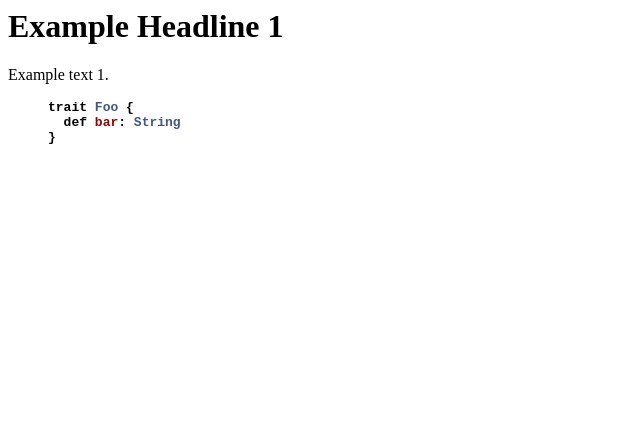
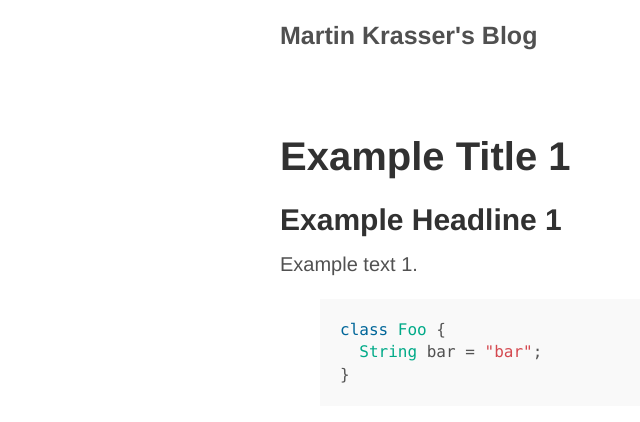
Before and after one commit to krasserm/krasserm.github.io, a Jekyll site: the page built from _posts/2015-01-04-example-1.md, in a window 1280 px wide. Shown: the top 422 px of the page, without its empty margins (0-640 px from the left). Built offline with Jekyll 4.4.1, drawn with Linux system fonts in a browser that asks for light colours.

Commit message:
Modified poole theme

```diff
--- a/_config.yml
+++ b/_config.yml
@@ -0,0 +1,13 @@
+# Permalinks
+permalink:           pretty
+relative_permalinks: true
+
+# Setup
+title:            Martin Krasser's Blog
+tagline:          ""
+url:              http://krasserm.github.io
+paginate:         1
+baseurl:          /
+author:
+  name:           Martin Krasser
+  url:            https://twitter.com/mrt1nz
--- /dev/null
+++ b/_includes/head.html
@@ -0,0 +1,22 @@
+<head>
+  <meta charset="UTF-8">
+  <link href="http://gmpg.org/xfn/11" rel="profile">
+
+  <!-- Enable responsiveness on mobile devices-->
+  <meta name="viewport" content="width=device-width, initial-scale=1.0, maximum-scale=1">
+
+  <title>
+    {% if page.title == "Home" %}
+      {{ site.title }} &middot; {{ site.tagline }}
+    {% else %}
+      {{ page.title }} &middot; {{ site.title }}
+    {% endif %}
+  </title>
+
+  <!-- CSS -->
+  <link rel="stylesheet" href="{{ site.baseurl }}css/poole.css">
+  <link rel="stylesheet" href="{{ site.baseurl }}css/syntax.css">
+
+  <!-- RSS -->
+  <link rel="alternate" type="application/atom+xml" title="{{ site.title }}" href="{{ site.baseurl }}atom.xml">
+</head>
--- a/_layouts/default.html
+++ b/_layouts/default.html
@@ -1,6 +1,25 @@
-<head>
-<link href="/css/syntax.css" rel="stylesheet">
-</head>
-<body>
-{{ content }}
-</body>
+<!DOCTYPE html>
+<html lang="en">
+
+  {% include head.html %}
+
+  <body>
+
+    <div class="container content">
+      <header class="masthead">
+        <h3 class="masthead-title">
+          <a href="{{ site.baseurl }}" title="Home">{{ site.title }}</a>
+          <small>{{ site.tagline }}</small>
+        </h3>
+      </header>
+
+      <main>
+        {{ content }}
+      </main>
+
+      <footer class="footer">
+      </footer>
+    </div>
+
+  </body>
+</html>
--- a/_layouts/post.html
+++ /dev/null
@@ -1,6 +0,0 @@
-<head>
-<link href="/css/syntax.css" rel="stylesheet">
-</head>
-<body>
-{{ content }}
-</body>
--- a/_posts/2015-01-04-example-1.md
+++ b/_posts/2015-01-04-example-1.md
@@ -1,14 +1,16 @@
 ---
 title: Example Title 1
-layout: post
+layout: default
 ---
 
-# Example Headline 1
+# {{ page.title }}
+
+## Example Headline 1
 
 Example text 1.
 
-{% highlight scala %}
-trait Foo {
-  def bar: String
+{% highlight java %}
+class Foo {
+  String bar = "bar";
 }
 {% endhighlight %}
--- /dev/null
+++ b/css/poole.css
@@ -0,0 +1,430 @@
+/*
+ *                        ___
+ *                       /\_ \
+ *  _____     ___     ___\//\ \      __
+ * /\ '__`\  / __`\  / __`\\ \ \   /'__`\
+ * \ \ \_\ \/\ \_\ \/\ \_\ \\_\ \_/\  __/
+ *  \ \ ,__/\ \____/\ \____//\____\ \____\
+ *   \ \ \/  \/___/  \/___/ \/____/\/____/
+ *    \ \_\
+ *     \/_/
+ *
+ * Designed, built, and released under MIT license by @mdo. Learn more at
+ * https://github.com/poole/poole.
+ */
+
+
+/*
+ * Contents
+ *
+ * Body resets
+ * Custom type
+ * Messages
+ * Container
+ * Masthead
+ * Posts and pages
+ * Pagination
+ * Reverse layout
+ * Themes
+ */
+
+
+/*
+ * Body resets
+ *
+ * Update the foundational and global aspects of the page.
+ */
+
+* {
+  -webkit-box-sizing: border-box;
+     -moz-box-sizing: border-box;
+          box-sizing: border-box;
+}
+
+html,
+body {
+  margin: 0;
+  padding: 0;
+}
+
+html {
+  font-family: "Helvetica Neue", Helvetica, Arial, sans-serif;
+  font-size: 16px;
+  line-height: 1.5;
+}
+@media (min-width: 38em) {
+  html {
+    font-size: 20px;
+  }
+}
+
+body {
+  color: #515151;
+  background-color: #fff;
+  -webkit-text-size-adjust: 100%;
+      -ms-text-size-adjust: 100%;
+}
+
+/* No `:visited` state is required by default (browsers will use `a`) */
+a {
+  color: #268bd2;
+  text-decoration: none;
+}
+a strong {
+  color: inherit;
+}
+/* `:focus` is linked to `:hover` for basic accessibility */
+a:hover,
+a:focus {
+  text-decoration: underline;
+}
+
+/* Headings */
+h1, h2, h3, h4, h5, h6 {
+  margin-bottom: .5rem;
+  font-weight: bold;
+  line-height: 1.25;
+  color: #313131;
+  text-rendering: optimizeLegibility;
+}
+h1 {
+  font-size: 2rem;
+}
+h2 {
+  margin-top: 1rem;
+  font-size: 1.5rem;
+}
+h3 {
+  margin-top: 1.5rem;
+  font-size: 1.25rem;
+}
+h4, h5, h6 {
+  margin-top: 1rem;
+  font-size: 1rem;
+}
+
+/* Body text */
+p {
+  margin-top: 0;
+  margin-bottom: 1rem;
+}
+
+strong {
+  color: #303030;
+}
+
+
+/* Lists */
+ul, ol, dl {
+  margin-top: 0;
+  margin-bottom: 1rem;
+}
+
+dt {
+  font-weight: bold;
+}
+dd {
+  margin-bottom: .5rem;
+}
+
+/* Misc */
+hr {
+  position: relative;
+  margin: 1.5rem 0;
+  border: 0;
+  border-top: 1px solid #eee;
+  border-bottom: 1px solid #fff;
+}
+
+abbr {
+  font-size: 85%;
+  font-weight: bold;
+  color: #555;
+  text-transform: uppercase;
+}
+abbr[title] {
+  cursor: help;
+  border-bottom: 1px dotted #e5e5e5;
+}
+
+/* Code */
+code,
+pre {
+  font-family: Menlo, Monaco, "Courier New", monospace;
+}
+code {
+  padding: .25em .5em;
+  font-size: 85%;
+  color: #bf616a;
+  background-color: #f9f9f9;
+  border-radius: 3px;
+}
+pre {
+  display: block;
+  margin-top: 0;
+  margin-bottom: 1rem;
+  padding: 1rem;
+  font-size: .8rem;
+  line-height: 1.4;
+  white-space: pre;
+  white-space: pre-wrap;
+  word-break: break-all;
+  word-wrap: break-word;
+  background-color: #f9f9f9;
+}
+pre code {
+  padding: 0;
+  font-size: 100%;
+  color: inherit;
+  background-color: transparent;
+}
+
+/* Pygments via Jekyll */
+.highlight {
+  margin-bottom: 1rem;
+  border-radius: 4px;
+}
+.highlight pre {
+  margin-bottom: 0;
+}
+
+/* Gist via GitHub Pages */
+.gist .gist-file {
+  font-family: Menlo, Monaco, "Courier New", monospace !important;
+}
+.gist .markdown-body {
+  padding: 15px;
+}
+.gist pre {
+  padding: 0;
+  background-color: transparent;
+}
+.gist .gist-file .gist-data {
+  font-size: .8rem !important;
+  line-height: 1.4;
+}
+.gist code {
+  padding: 0;
+  color: inherit;
+  background-color: transparent;
+  border-radius: 0;
+}
+
+/* Quotes */
+blockquote {
+  padding: .5rem 1rem;
+  margin: .8rem 0;
+  color: #7a7a7a;
+  border-left: .25rem solid #e5e5e5;
+}
+blockquote p:last-child {
+  margin-bottom: 0;
+}
+@media (min-width: 30em) {
+  blockquote {
+    padding-right: 5rem;
+    padding-left: 1.25rem;
+  }
+}
+
+img {
+  display: block;
+  max-width: 100%;
+  margin: 0 0 1rem;
+  border-radius: 5px;
+}
+
+/* Tables */
+table {
+  margin-bottom: 1rem;
+  width: 100%;
+  border: 1px solid #e5e5e5;
+  border-collapse: collapse;
+}
+td,
+th {
+  padding: .25rem .5rem;
+  border: 1px solid #e5e5e5;
+}
+tbody tr:nth-child(odd) td,
+tbody tr:nth-child(odd) th {
+  background-color: #f9f9f9;
+}
+
+
+/*
+ * Custom type
+ *
+ * Extend paragraphs with `.lead` for larger introductory text.
+ */
+
+.lead {
+  font-size: 1.25rem;
+  font-weight: 300;
+}
+
+
+/*
+ * Messages
+ *
+ * Show alert messages to users. You may add it to single elements like a `<p>`,
+ * or to a parent if there are multiple elements to show.
+ */
+
+.message {
+  margin-bottom: 1rem;
+  padding: 1rem;
+  color: #717171;
+  background-color: #f9f9f9;
+}
+
+
+/*
+ * Container
+ *
+ * Center the page content.
+ */
+
+.container {
+  max-width: 38rem;
+  padding-left:  1rem;
+  padding-right: 1rem;
+  margin-left:  auto;
+  margin-right: auto;
+}
+
+
+/*
+ * Masthead
+ *
+ * Super small header above the content for site name and short description.
+ */
+
+.masthead {
+  padding-top:    1rem;
+  padding-bottom: 1rem;
+  margin-bottom: 3rem;
+}
+.masthead-title {
+  margin-top: 0;
+  margin-bottom: 0;
+  color: #505050;
+}
+.masthead-title a {
+  color: #505050;
+}
+.masthead-title small {
+  font-size: 75%;
+  font-weight: 400;
+  color: #c0c0c0;
+  letter-spacing: 0;
+}
+
+
+/*
+ * Posts and pages
+ *
+ * Each post is wrapped in `.post` and is used on default and post layouts. Each
+ * page is wrapped in `.page` and is only used on the page layout.
+ */
+
+.page,
+.post {
+  margin-bottom: 4em;
+}
+
+/* Blog post or page title */
+.page-title,
+.post-title,
+.post-title a {
+  color: #303030;
+}
+.page-title,
+.post-title {
+  margin-top: 0;
+}
+
+/* Meta data line below post title */
+.post-date {
+  display: block;
+  margin-top: -.5rem;
+  margin-bottom: 1rem;
+  color: #9a9a9a;
+}
+
+/* Related posts */
+.related {
+  padding-top: 2rem;
+  padding-bottom: 2rem;
+  border-top: 1px solid #eee;
+}
+.related-posts {
+  padding-left: 0;
+  list-style: none;
+}
+.related-posts h3 {
+  margin-top: 0;
+}
+.related-posts li small {
+  font-size: 75%;
+  color: #999;
+}
+.related-posts li a:hover {
+  color: #268bd2;
+  text-decoration: none;
+}
+.related-posts li a:hover small {
+  color: inherit;
+}
+
+
+/*
+ * Pagination
+ *
+ * Super lightweight (HTML-wise) blog pagination. `span`s are provide for when
+ * there are no more previous or next posts to show.
+ */
+
+.pagination {
+  overflow: hidden; /* clearfix */
+  margin-left: -1rem;
+  margin-right: -1rem;
+  font-family: "PT Sans", Helvetica, Arial, sans-serif;
+  color: #ccc;
+  text-align: center;
+}
+
+/* Pagination items can be `span`s or `a`s */
+.pagination-item {
+  display: block;
+  padding: 1rem;
+  border: 1px solid #eee;
+}
+.pagination-item:first-child {
+  margin-bottom: -1px;
+}
+
+/* Only provide a hover state for linked pagination items */
+a.pagination-item:hover {
+  background-color: #f5f5f5;
+}
+
+@media (min-width: 30em) {
+  .pagination {
+    margin: 3rem 0;
+  }
+  .pagination-item {
+    float: left;
+    width: 50%;
+  }
+  .pagination-item:first-child {
+    margin-bottom: 0;
+    border-top-left-radius:    4px;
+    border-bottom-left-radius: 4px;
+  }
+  .pagination-item:last-child {
+    margin-left: -1px;
+    border-top-right-radius:    4px;
+    border-bottom-right-radius: 4px;
+  }
+}
--- a/css/syntax.css
+++ b/css/syntax.css
@@ -1,65 +1,65 @@
-.highlight  { background: #ffffff; }
-.highlight .c { color: #999988; font-style: italic } /* Comment */
-.highlight .err { color: #a61717; background-color: #e3d2d2 } /* Error */
-.highlight .k { font-weight: bold } /* Keyword */
-.highlight .o { font-weight: bold } /* Operator */
-.highlight .cm { color: #999988; font-style: italic } /* Comment.Multiline */
-.highlight .cp { color: #999999; font-weight: bold } /* Comment.Preproc */
-.highlight .c1 { color: #999988; font-style: italic } /* Comment.Single */
-.highlight .cs { color: #999999; font-weight: bold; font-style: italic } /* Comment.Special */
-.highlight .gd { color: #000000; background-color: #ffdddd } /* Generic.Deleted */
-.highlight .gd .x { color: #000000; background-color: #ffaaaa } /* Generic.Deleted.Specific */
+.highlight .hll { background-color: #ffc; }
+.highlight .c { color: #999; } /* Comment */
+.highlight .err { color: #a00; background-color: #faa } /* Error */
+.highlight .k { color: #069; } /* Keyword */
+.highlight .o { color: #555 } /* Operator */
+.highlight .cm { color: #09f; font-style: italic } /* Comment.Multiline */
+.highlight .cp { color: #099 } /* Comment.Preproc */
+.highlight .c1 { color: #999; } /* Comment.Single */
+.highlight .cs { color: #999; } /* Comment.Special */
+.highlight .gd { background-color: #fcc; border: 1px solid #c00 } /* Generic.Deleted */
 .highlight .ge { font-style: italic } /* Generic.Emph */
-.highlight .gr { color: #aa0000 } /* Generic.Error */
-.highlight .gh { color: #999999 } /* Generic.Heading */
-.highlight .gi { color: #000000; background-color: #ddffdd } /* Generic.Inserted */
-.highlight .gi .x { color: #000000; background-color: #aaffaa } /* Generic.Inserted.Specific */
-.highlight .go { color: #888888 } /* Generic.Output */
-.highlight .gp { color: #555555 } /* Generic.Prompt */
-.highlight .gs { font-weight: bold } /* Generic.Strong */
-.highlight .gu { color: #aaaaaa } /* Generic.Subheading */
-.highlight .gt { color: #aa0000 } /* Generic.Traceback */
-.highlight .kc { font-weight: bold } /* Keyword.Constant */
-.highlight .kd { font-weight: bold } /* Keyword.Declaration */
-.highlight .kp { font-weight: bold } /* Keyword.Pseudo */
-.highlight .kr { font-weight: bold } /* Keyword.Reserved */
-.highlight .kt { color: #445588; font-weight: bold } /* Keyword.Type */
-.highlight .m { color: #009999 } /* Literal.Number */
-.highlight .s { color: #d14 } /* Literal.String */
-.highlight .na { color: #008080 } /* Name.Attribute */
-.highlight .nb { color: #0086B3 } /* Name.Builtin */
-.highlight .nc { color: #445588; font-weight: bold } /* Name.Class */
-.highlight .no { color: #008080 } /* Name.Constant */
-.highlight .ni { color: #800080 } /* Name.Entity */
-.highlight .ne { color: #990000; font-weight: bold } /* Name.Exception */
-.highlight .nf { color: #990000; font-weight: bold } /* Name.Function */
-.highlight .nn { color: #555555 } /* Name.Namespace */
-.highlight .nt { color: #000080 } /* Name.Tag */
-.highlight .nv { color: #008080 } /* Name.Variable */
-.highlight .ow { font-weight: bold } /* Operator.Word */
-.highlight .w { color: #bbbbbb } /* Text.Whitespace */
-.highlight .mf { color: #009999 } /* Literal.Number.Float */
-.highlight .mh { color: #009999 } /* Literal.Number.Hex */
-.highlight .mi { color: #009999 } /* Literal.Number.Integer */
-.highlight .mo { color: #009999 } /* Literal.Number.Oct */
-.highlight .sb { color: #d14 } /* Literal.String.Backtick */
-.highlight .sc { color: #d14 } /* Literal.String.Char */
-.highlight .sd { color: #d14 } /* Literal.String.Doc */
-.highlight .s2 { color: #d14 } /* Literal.String.Double */
-.highlight .se { color: #d14 } /* Literal.String.Escape */
-.highlight .sh { color: #d14 } /* Literal.String.Heredoc */
-.highlight .si { color: #d14 } /* Literal.String.Interpol */
-.highlight .sx { color: #d14 } /* Literal.String.Other */
-.highlight .sr { color: #009926 } /* Literal.String.Regex */
-.highlight .s1 { color: #d14 } /* Literal.String.Single */
-.highlight .ss { color: #990073 } /* Literal.String.Symbol */
-.highlight .bp { color: #999999 } /* Name.Builtin.Pseudo */
-.highlight .vc { color: #008080 } /* Name.Variable.Class */
-.highlight .vg { color: #008080 } /* Name.Variable.Global */
-.highlight .vi { color: #008080 } /* Name.Variable.Instance */
-.highlight .il { color: #009999 } /* Literal.Number.Integer.Long */
+.highlight .gr { color: #f00 } /* Generic.Error */
+.highlight .gh { color: #030; } /* Generic.Heading */
+.highlight .gi { background-color: #cfc; border: 1px solid #0c0 } /* Generic.Inserted */
+.highlight .go { color: #aaa } /* Generic.Output */
+.highlight .gp { color: #009; } /* Generic.Prompt */
+.highlight .gs { } /* Generic.Strong */
+.highlight .gu { color: #030; } /* Generic.Subheading */
+.highlight .gt { color: #9c6 } /* Generic.Traceback */
+.highlight .kc { color: #069; } /* Keyword.Constant */
+.highlight .kd { color: #069; } /* Keyword.Declaration */
+.highlight .kn { color: #069; } /* Keyword.Namespace */
+.highlight .kp { color: #069 } /* Keyword.Pseudo */
+.highlight .kr { color: #069; } /* Keyword.Reserved */
+.highlight .kt { color: #078; } /* Keyword.Type */
+.highlight .m { color: #f60 } /* Literal.Number */
+.highlight .s { color: #d44950 } /* Literal.String */
+.highlight .na { color: #4f9fcf } /* Name.Attribute */
+.highlight .nb { color: #366 } /* Name.Builtin */
+.highlight .nc { color: #0a8; } /* Name.Class */
+.highlight .no { color: #360 } /* Name.Constant */
+.highlight .nd { color: #99f } /* Name.Decorator */
+.highlight .ni { color: #999; } /* Name.Entity */
+.highlight .ne { color: #c00; } /* Name.Exception */
+.highlight .nf { color: #c0f } /* Name.Function */
+.highlight .nl { color: #99f } /* Name.Label */
+.highlight .nn { color: #0cf; } /* Name.Namespace */
+.highlight .nt { color: #2f6f9f; } /* Name.Tag */
+.highlight .nv { color: #033 } /* Name.Variable */
+.highlight .ow { color: #000; } /* Operator.Word */
+.highlight .w { color: #bbb } /* Text.Whitespace */
+.highlight .mf { color: #f60 } /* Literal.Number.Float */
+.highlight .mh { color: #f60 } /* Literal.Number.Hex */
+.highlight .mi { color: #f60 } /* Literal.Number.Integer */
+.highlight .mo { color: #f60 } /* Literal.Number.Oct */
+.highlight .sb { color: #c30 } /* Literal.String.Backtick */
+.highlight .sc { color: #c30 } /* Literal.String.Char */
+.highlight .sd { color: #c30; font-style: italic } /* Literal.String.Doc */
+.highlight .s2 { color: #c30 } /* Literal.String.Double */
+.highlight .se { color: #c30; } /* Literal.String.Escape */
+.highlight .sh { color: #c30 } /* Literal.String.Heredoc */
+.highlight .si { color: #a00 } /* Literal.String.Interpol */
+.highlight .sx { color: #c30 } /* Literal.String.Other */
+.highlight .sr { color: #3aa } /* Literal.String.Regex */
+.highlight .s1 { color: #c30 } /* Literal.String.Single */
+.highlight .ss { color: #fc3 } /* Literal.String.Symbol */
+.highlight .bp { color: #366 } /* Name.Builtin.Pseudo */
+.highlight .vc { color: #033 } /* Name.Variable.Class */
+.highlight .vg { color: #033 } /* Name.Variable.Global */
+.highlight .vi { color: #033 } /* Name.Variable.Instance */
+.highlight .il { color: #f60 } /* Literal.Number.Integer.Long */
 
-/* Make line numbers unselectable: excludes line numbers from copy-paste user ops */
-.highlight .lineno {-webkit-user-select: none;-moz-user-select: none; -o-user-select: none;}
-.lineno::-moz-selection {background-color: transparent;} /* Mozilla specific */
-.lineno::selection {background-color: transparent;} /* Other major browsers */
+.css .o,
+.css .o + .nt,
+.css .nt + .nt { color: #999; }
```
Also changed, not shown: 404.html (added, +10 -0 lines), _posts/2015-01-05-example-2.md (+10 -2 lines), about.md (added, +6 -0 lines), atom.xml (added, +27 -0 lines), index.html (+4 -5 lines), LICENSE.md (added), README.md (added).
